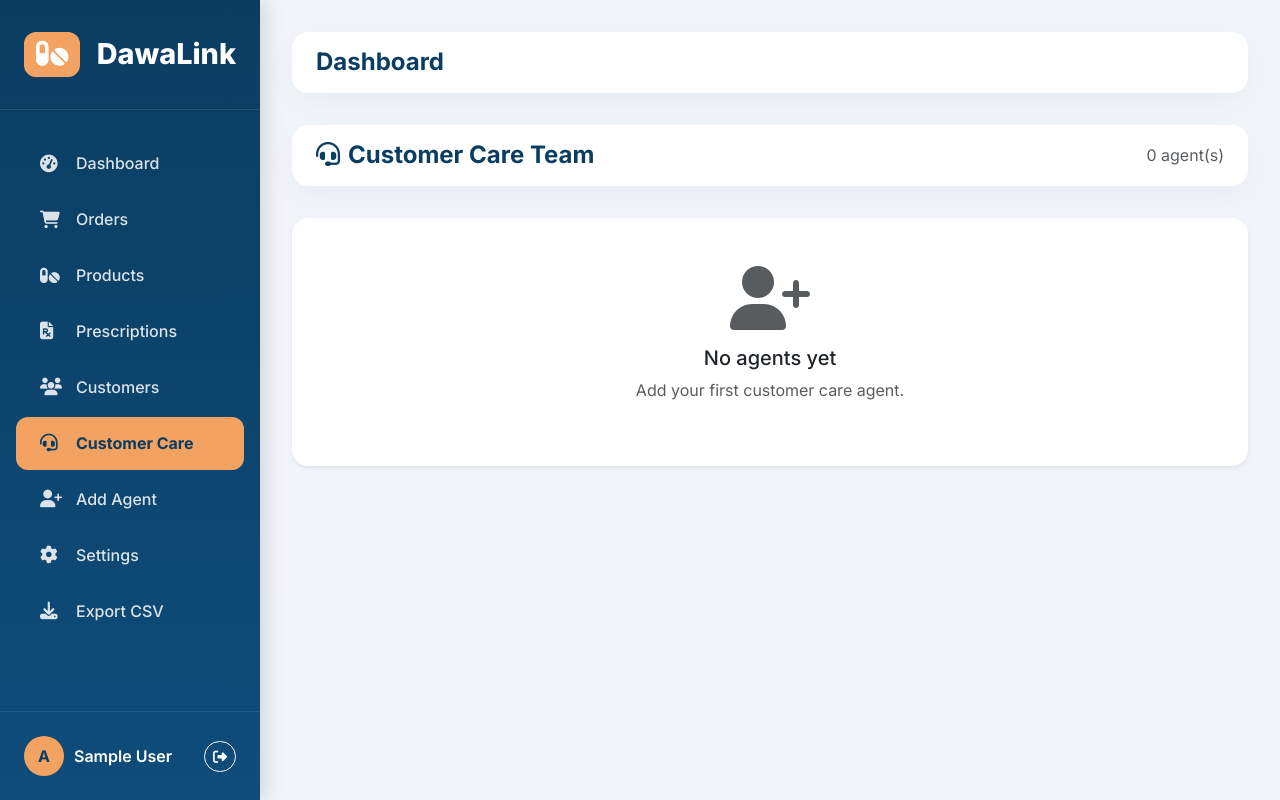
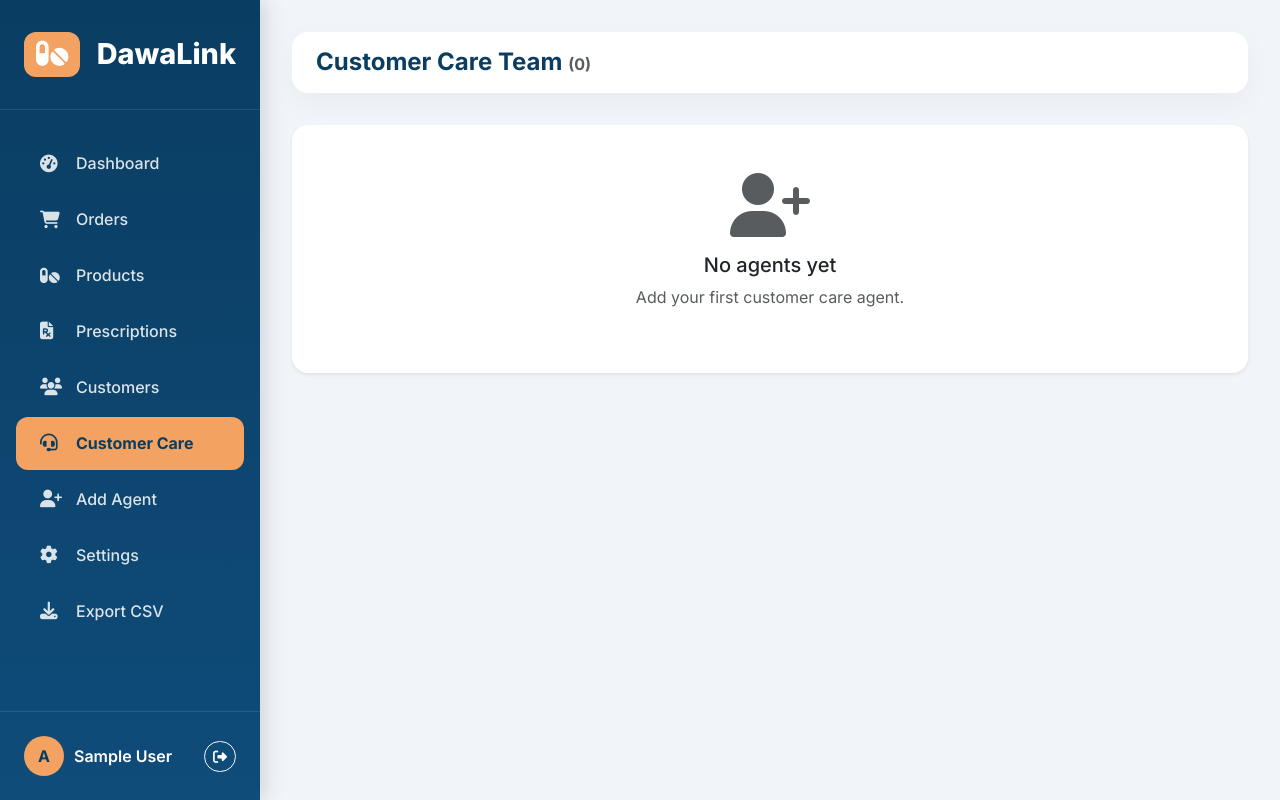
Before and after one commit to rodriguezgeorge089-art/techpharm-final, a Flask app: page /admin/users in a window 1280 px wide. Run offline with Flask 3, Linux system fonts and the light colour scheme; the visitor is signed in with stand-in values (Sample User, id 1); data that the repository does not hold is empty; some libraries are stand-ins or nearby versions.

Commit message:
Update admin_users.html

```diff
--- a/templates/admin_users.html
+++ b/templates/admin_users.html
@@ -1,12 +1,7 @@
 {% extends "admin_base.html" %}
 {% block title %}Customer Care Team{% endblock %}
+{% block page_title %}Customer Care Team <small class="text-muted fs-6">({{ users|length }})</small>{% endblock %}
 {% block admin_content %}
-
-<div class="top-bar">
-    <h4 class="fw-bold mb-0" style="color: var(--deep-blue);"><i class="fas fa-headset me-2"></i>Customer Care Team</h4>
-    <span class="text-muted">{{ users|length }} agent(s)</span>
-</div>
-
 <div class="row">
     {% if users|length == 0 %}
     <div class="col-12">
@@ -48,10 +43,4 @@
     {% endfor %}
     {% endif %}
 </div>
-
-<style>
-    .team-card { transition: transform 0.2s, box-shadow 0.2s; }
-    .team-card:hover { transform: translateY(-3px); box-shadow: 0 15px 30px rgba(0,0,0,0.1); }
-</style>
-
 {% endblock %}
```
